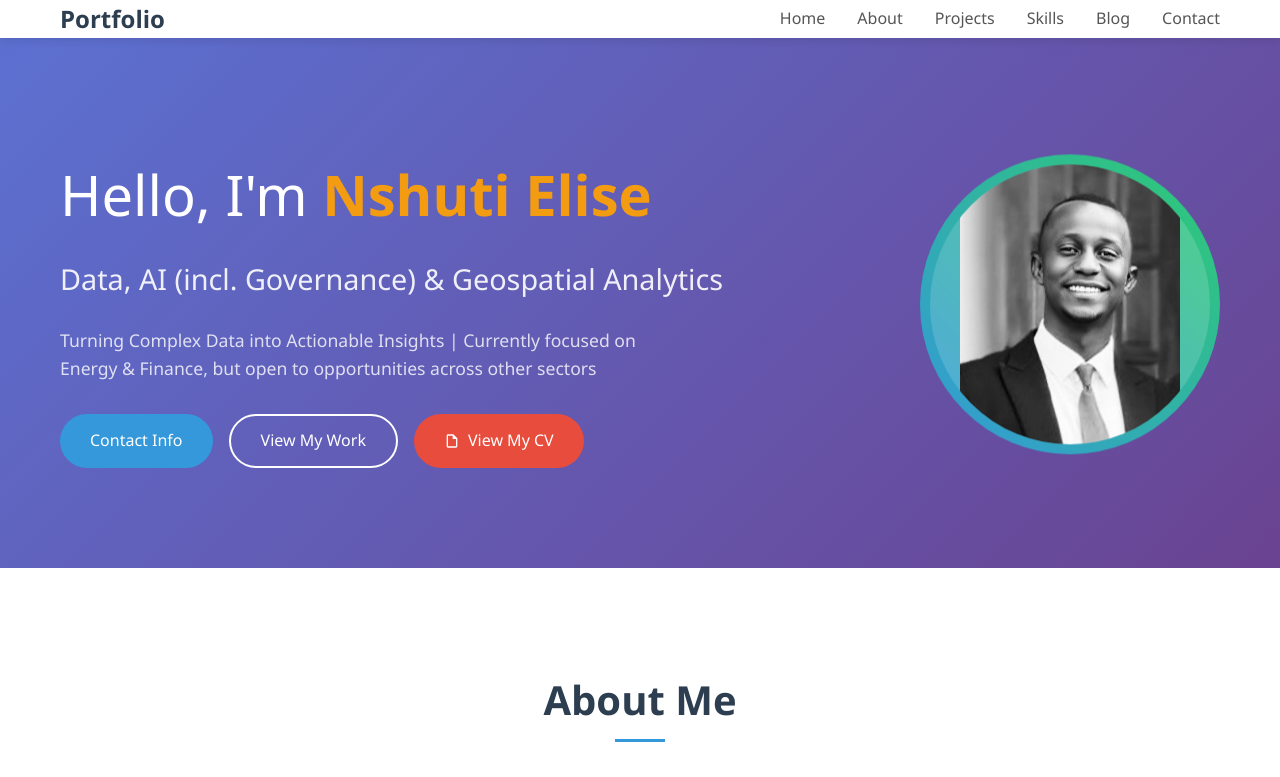
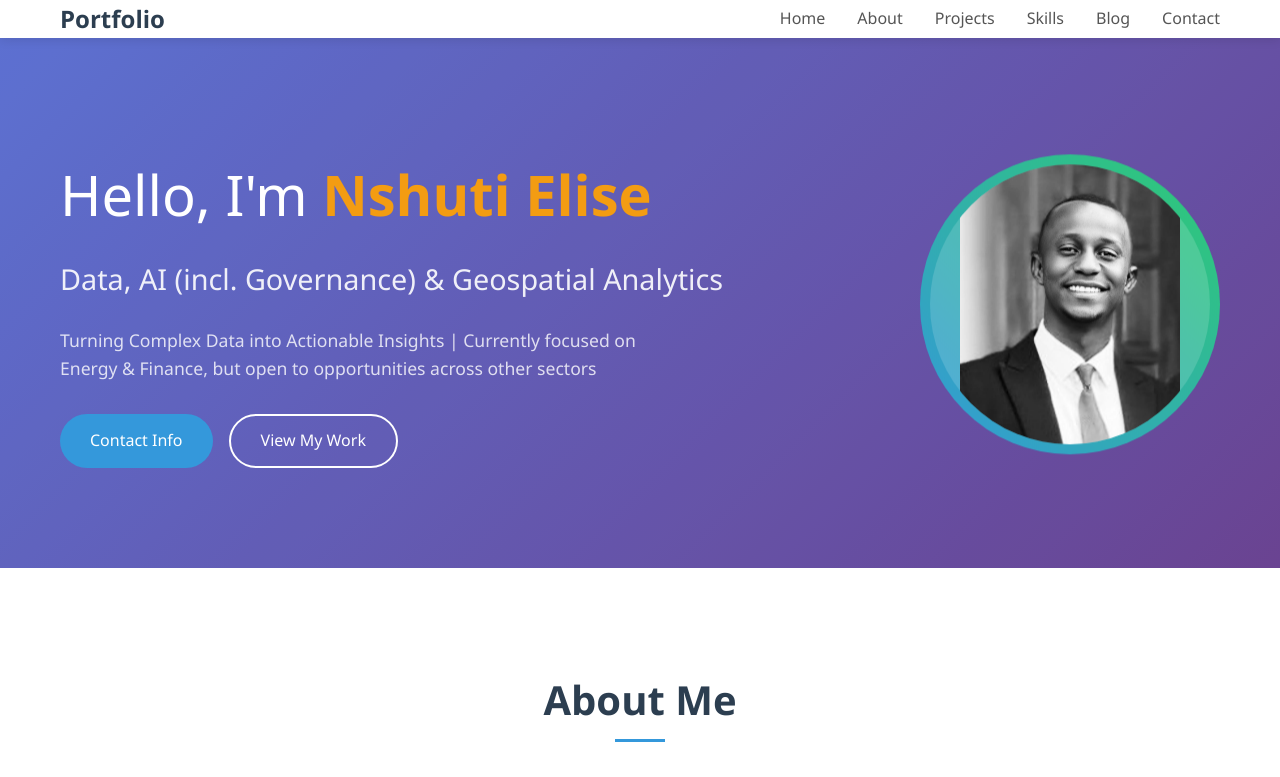
Before and after one commit to nshutielise/nshutielise.github.io, a plain HTML site: page index.html in a window 1280 px wide. Shown: the top 777 px of the page. Drawn offline with Linux system fonts and the light colour scheme.

Commit message:
Update index.html

```diff
--- a/index.html
+++ b/index.html
@@ -804,12 +804,12 @@
           <div class="hero-buttons">
     <a href="#contact" class="btn btn-primary">Contact Info</a>
     <a href="#projects" class="btn btn-secondary">View My Work</a>
-    <a href="https://docs.google.com/document/d/1JkX9-j8Lv7GmZqpco5rr437DR3hMoPS-/view" target="_blank" class="btn btn-cv">
+<!-- <a href="https://docs.google.com/document/d/1JkX9-j8Lv7GmZqpco5rr437DR3hMoPS-/view" target="_blank" class="btn btn-cv">
         <svg width="16" height="16" viewBox="0 0 24 24" fill="currentColor">
             <path d="M14,2H6A2,2 0 0,0 4,4V20A2,2 0 0,0 6,22H18A2,2 0 0,0 20,20V8L14,2M18,20H6V4H13V9H18V20Z"/>
         </svg>
         View My CV
-    </a>
+    </a> -->
           </div>
 
                 </div>
```
